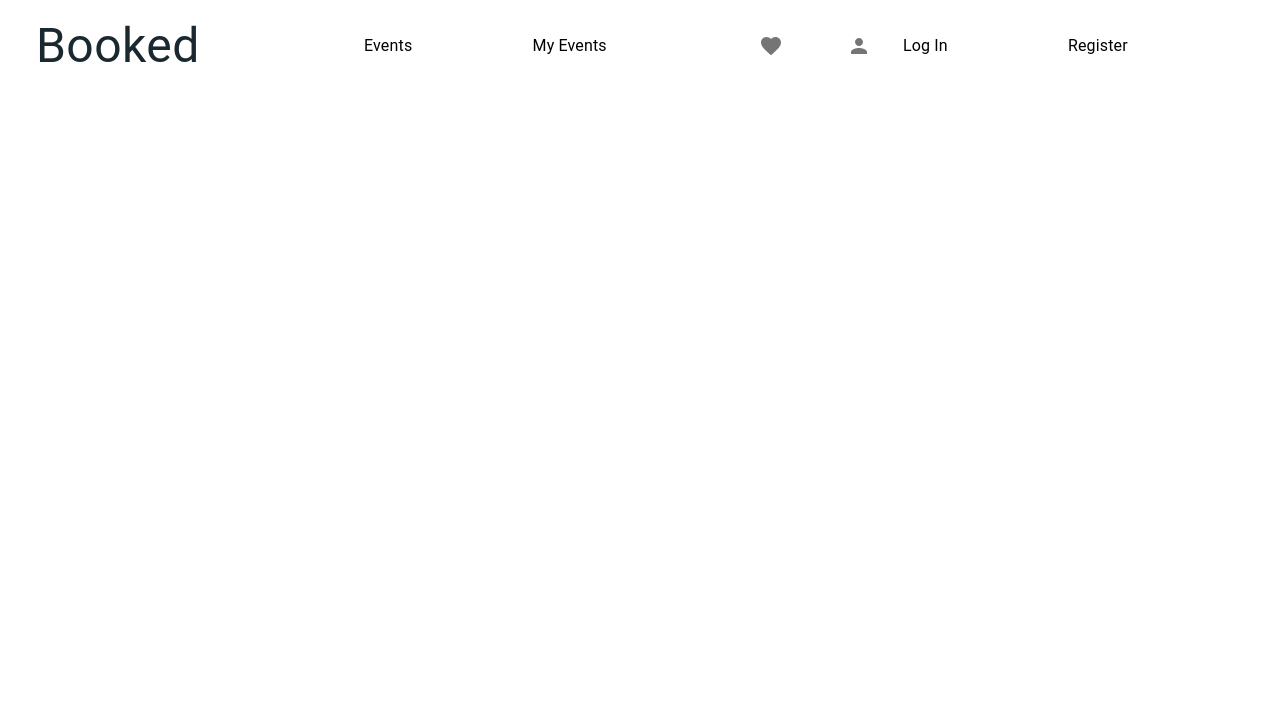
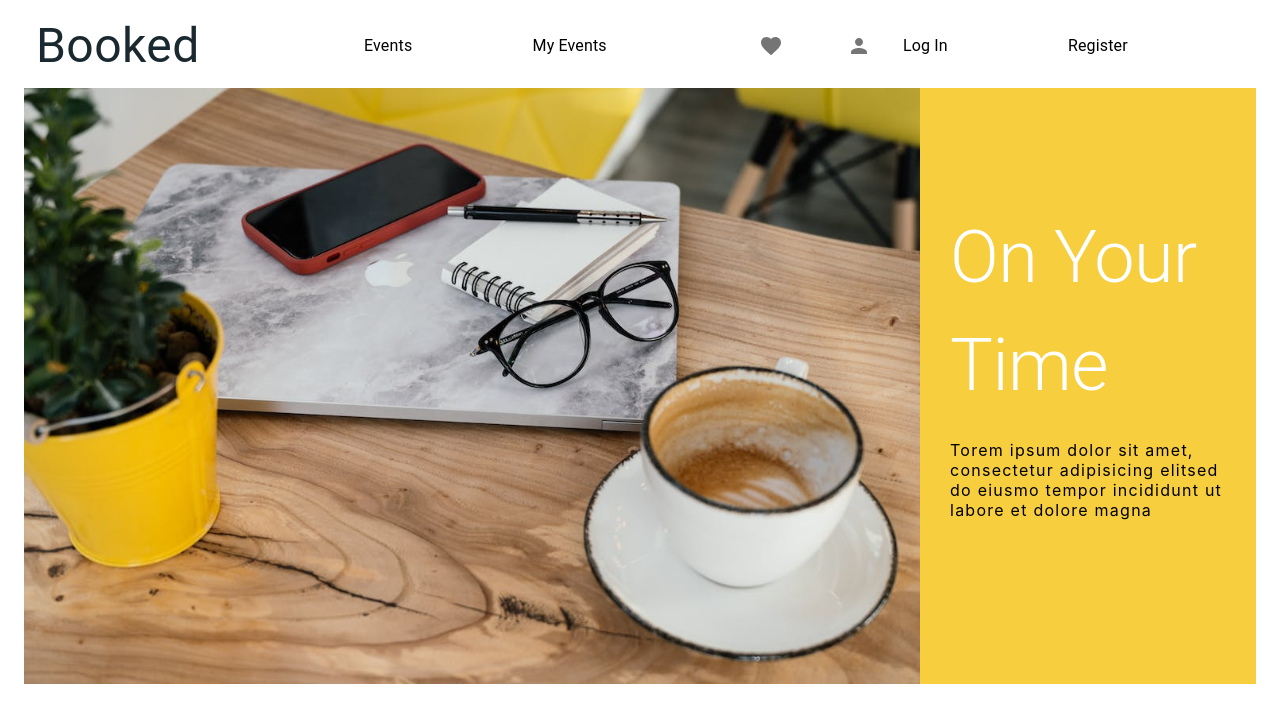
Before and after one commit to Michaela-K/bookit, a React (Create React App) app: page / in a window 1280 px wide. Shown: the top 722 px of the page. Built offline with nearby package versions, Linux system fonts and the light colour scheme.

Commit message:
add banner and image

```diff
--- a/src/App.js
+++ b/src/App.js
@@ -1,8 +1,8 @@
 import './App.css';
 import { useEffect } from "react";
 import { Container } from '@mui/system';
-import { Button } from '@mui/material';
 import Navbar from './components/Navbar';
+import Banner from './components/Banner';
 
 function App() {
 
@@ -13,6 +13,7 @@
   return (
     <Container  maxWidth="xl"sx={{background: "#fff"}}>
     <Navbar></Navbar>
+    <Banner></Banner>
     </Container>
   );
 }
--- /dev/null
+++ b/src/components/Banner/index.js
@@ -0,0 +1,33 @@
+import { Typography, useMediaQuery } from "@mui/material";
+import { useTheme } from "@mui/system";
+import {
+  BannerContainer,
+  BannerContent,
+  BannerDescription,
+  BannerImage,
+  BannerTitle,
+} from "../../styles/Banner";
+// import image from "../../assets/yellowHero.jpeg"
+
+export default function Banner() {
+  const theme = useTheme();
+  const matches = useMediaQuery(theme.breakpoints.down("md"));
+
+  return (
+    <BannerContainer >
+      <BannerImage src="/assets/yellowHero.jpeg" />
+      <BannerContent>
+        {/* <Typography variant="h6">Huge Collection</Typography> */}
+        <BannerTitle variant="h2">
+          On Your Time
+        </BannerTitle>
+
+        <BannerDescription variant="subtitle">
+          Torem ipsum dolor sit amet, consectetur adipisicing elitsed do eiusmo
+          tempor incididunt ut labore et dolore magna
+        </BannerDescription>
+
+      </BannerContent>
+    </BannerContainer>
+  );
+}
--- /dev/null
+++ b/src/styles/Banner/index.js
@@ -0,0 +1,63 @@
+import { Box, Typography } from "@mui/material";
+import { styled } from "@mui/material/styles";
+import { Colors } from "../theme";
+
+export const BannerContainer = styled(Box)(({ matches, theme }) => ({
+  display: "flex",
+  justifyContent: "center",
+  width: "100%",
+  height: "100%",
+  padding: "0px 0px",
+  background: Colors.marigold,
+  [theme.breakpoints.down("sm")]: {
+    flexDirection: "column",
+    alignItems: "center",
+  },
+  // backgroundImage: `url(/images/banner/banner.png)`,
+  // backgroundRepeat: "no-repeat",
+  // backgroundPosition: "center",
+}));
+
+export const BannerContent = styled(Box)(() => ({
+  display: "flex",
+  flexDirection: "column",
+  justifyContent: "center",
+  maxWidth: 420,
+  padding: "30px",
+}));
+
+export const BannerImage = styled("img")(({ src, theme }) => ({
+  src: `url(${src})`,
+  // backgroundImage: `url(${src})`,
+  // backgroundRepeat: "no-repeat",
+  // backgroundPosition: "center",
+  width: "70vw",
+  [theme.breakpoints.down("md")]: {
+    width: "350px",
+  },
+  [theme.breakpoints.down("sm")]: {
+    width: "320px",
+    height: "300px",
+  },
+}));
+
+export const BannerTitle = styled(Typography)(({ matches, theme }) => ({
+  color:Colors.white,
+  lineHeight: 1.5,
+  fontSize: "72px",
+  marginBottom: "20px",
+  [theme.breakpoints.down('sm')]: {
+    fontSize: '42px',
+  }
+}));
+
+export const BannerDescription = styled(Typography)(({ theme }) => ({
+  lineHeight: 1.25,
+  letterSpacing: 1.25,
+  marginBottom: "3em",
+  [theme.breakpoints.down("md")]: {
+    lineHeight: 1.15,
+    letterSpacing: 1.15,
+    marginBottom: "1.5em",
+  },
+}));
```
Also changed, not shown: public/assets/yellowHero.jpeg (renamed from src/assets/yellowHero.jpeg), 1 other file (tests, documents, lock files or other folders).
